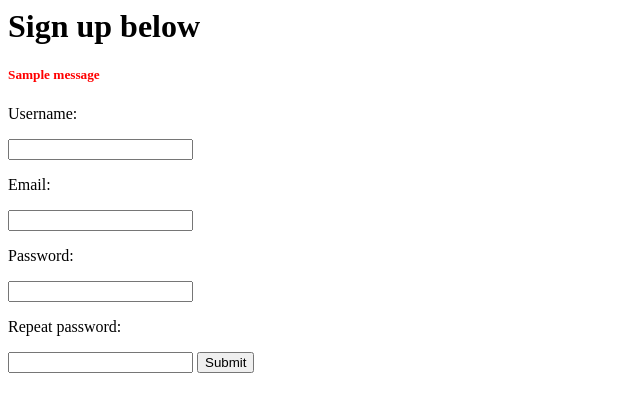
After one commit to RALproject/django-blog, a Django app: page /register in a window 1280 px wide. The commit adds this page. Shown: the top 412 px of the page, without its empty margins (0-640 px from the left). Run offline with Django 3.2, Linux system fonts and the light colour scheme; one stand-in notice (Sample message) is shown.

Commit message:
Login/Logout/Register
Added user functionality

```diff
--- a/blog/posts/models.py
+++ b/blog/posts/models.py
@@ -1,5 +1,6 @@
 from django.db import models
 from datetime import date, datetime
+
 
 # Create your models here.
 class Post(models.Model):
--- a/blog/posts/urls.py
+++ b/blog/posts/urls.py
@@ -4,4 +4,7 @@ from . import views
 urlpatterns = [
     path('', views.index, name="index"),
     path('post/<str:pk>', views.post, name='post'),
+    path('logout', views.logout, name="logout"),
+    path('login', views.login, name="login"),
+    path('register', views.register, name="register"),
 ]
--- a/blog/posts/views.py
+++ b/blog/posts/views.py
@@ -1,9 +1,12 @@
-from django.shortcuts import render
+from django.shortcuts import render, redirect
+from django.contrib.auth.models import User, auth
+from django.contrib.auth.decorators import login_required
 from django.core.paginator import Paginator
+from django.contrib import messages
 from .models import Post
 
 # Create your views here.
-
+@login_required(login_url="login")
 def index(request):
     posts_obj = Post.objects.all()
     page = request.GET.get('page', 1)
@@ -16,3 +19,48 @@ def index(request):
 def post(request, pk):
     post = Post.objects.get(id=pk)
     return render(request, 'post.html', {'post': post})
+
+def logout(request):
+    auth.logout(request)
+    return redirect('/')
+
+def login(request):
+    if request.method == "POST":
+        username = request.POST["username"]
+        password = request.POST["password"]
+
+        user = auth.authenticate(username=username, password=password)
+
+        if user is not None:
+            auth.login(request, user)
+            return redirect('/')
+        else:
+            messages.info(request, 'Incorrect username or password')
+            return redirect('login')
+    else:
+        return render(request, 'login.html')
+
+def register(request):
+    if request.method == 'POST':
+        username = request.POST['username']
+        email = request.POST['email']
+        password = request.POST['password']
+        password2 = request.POST['password2']
+
+        if password == password2:
+            if User.objects.filter(email=email).exists():
+                messages.info(request, 'Email already used')
+                return redirect('register')
+            elif User.objects.filter(username=username).exists():
+                messages.info(request, 'Username already used')
+                return redirect('register')
+            else:
+                user = User.objects.create_user(username=username, email=email, password=password)
+                user.save()
+                return redirect('login')
+        else:
+            messages.info(request, 'Passwords don\'t match')
+            return redirect('register')
+
+    else:
+        return render(request, 'register.html')
--- a/blog/templates/index.html
+++ b/blog/templates/index.html
@@ -3,6 +3,7 @@
 <div></div>
     <h1>As of yet unnamed blog</h1>
 </div>
+
 {%for post in posts%}
 <div>
     <a style="text-decoration: none; color: black;" href="post/{{post.id}}">
@@ -21,3 +22,7 @@ Page {{posts.number}} of {{posts.paginator.num_pages}}
 {%if posts.has_next%}
     <a href="?page={{posts.next_page_number}}">next</a>
 {%endif%}
+
+{%if user.is_authenticated%}
+</br><a href="logout">Logout</a>
+{%endif%}
--- a/blog/templates/post.html
+++ b/blog/templates/post.html
@@ -1,6 +1,10 @@
 <!DOCTYPE html>
+{% if user.is_authenticated %}
 <div id=post>
         <h2>{{post.title}}</h2>
         <p>{{post.body|linebreaks}}</p>
     </a>
 </div>
+{%else%}
+<h1>please log in</h1>
+{%endif%}
--- /dev/null
+++ b/blog/templates/register.html
@@ -0,0 +1,22 @@
+<h1>Sign up below</h1>
+<style>
+    h5{
+        color: red;
+    }
+</style>
+{% for message in messages %}
+<h5>{{message}}</h5>
+{% endfor %}
+
+<form method="POST" action="register">
+    {% csrf_token %}
+    <p>Username:</p>
+    <input type="text" name="username"/>
+    <p>Email:</p>
+    <input type="email" name="email"/>
+    <p>Password:</p>
+    <input type="password" name="password"/>
+    <p>Repeat password:</p>
+    <input type="password" name="password2"/>
+    <input type="submit" name="submit" />
+</form>
```
Also changed, not shown: blog/templates/login.html (added, +21 -0 lines), blog/db.sqlite3.
